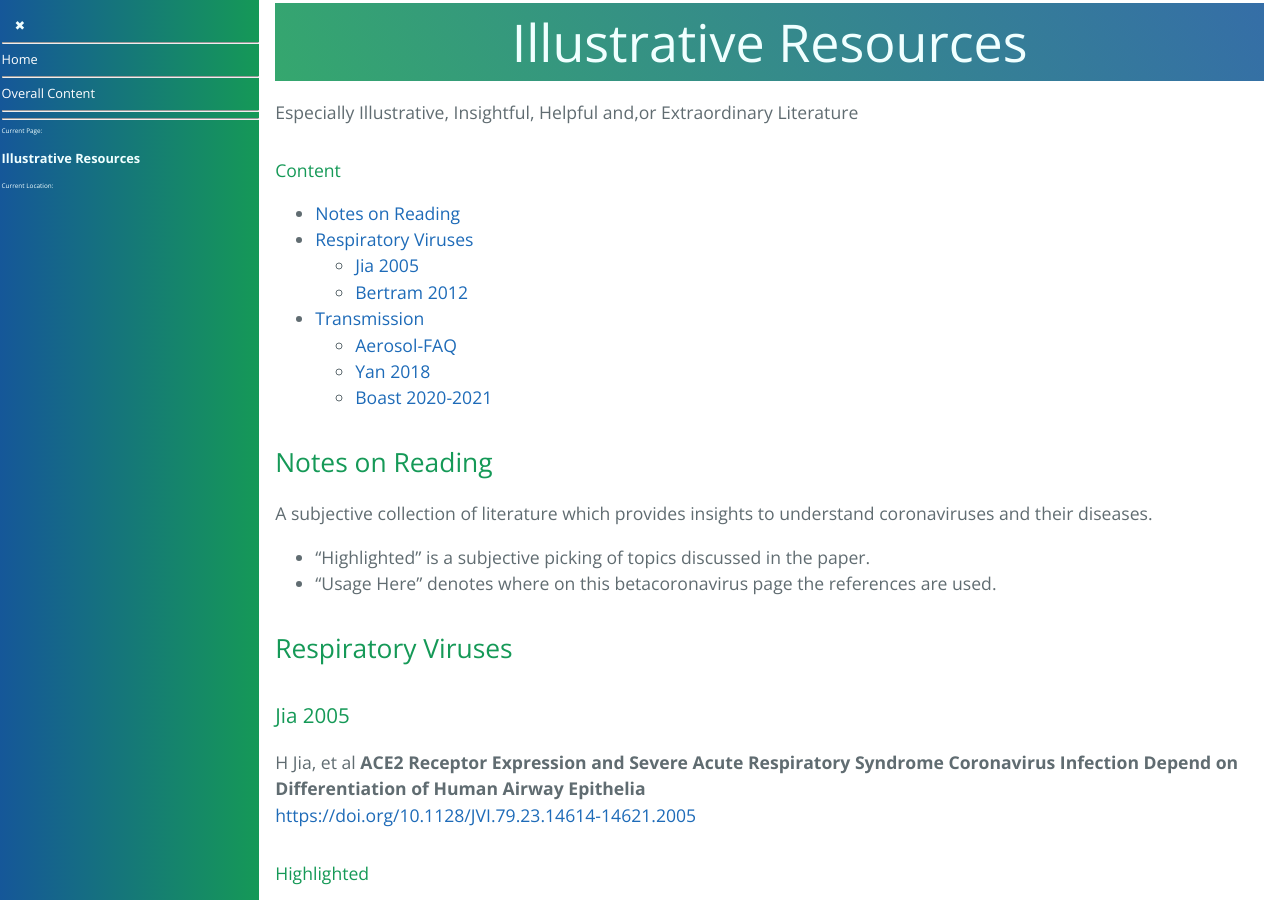
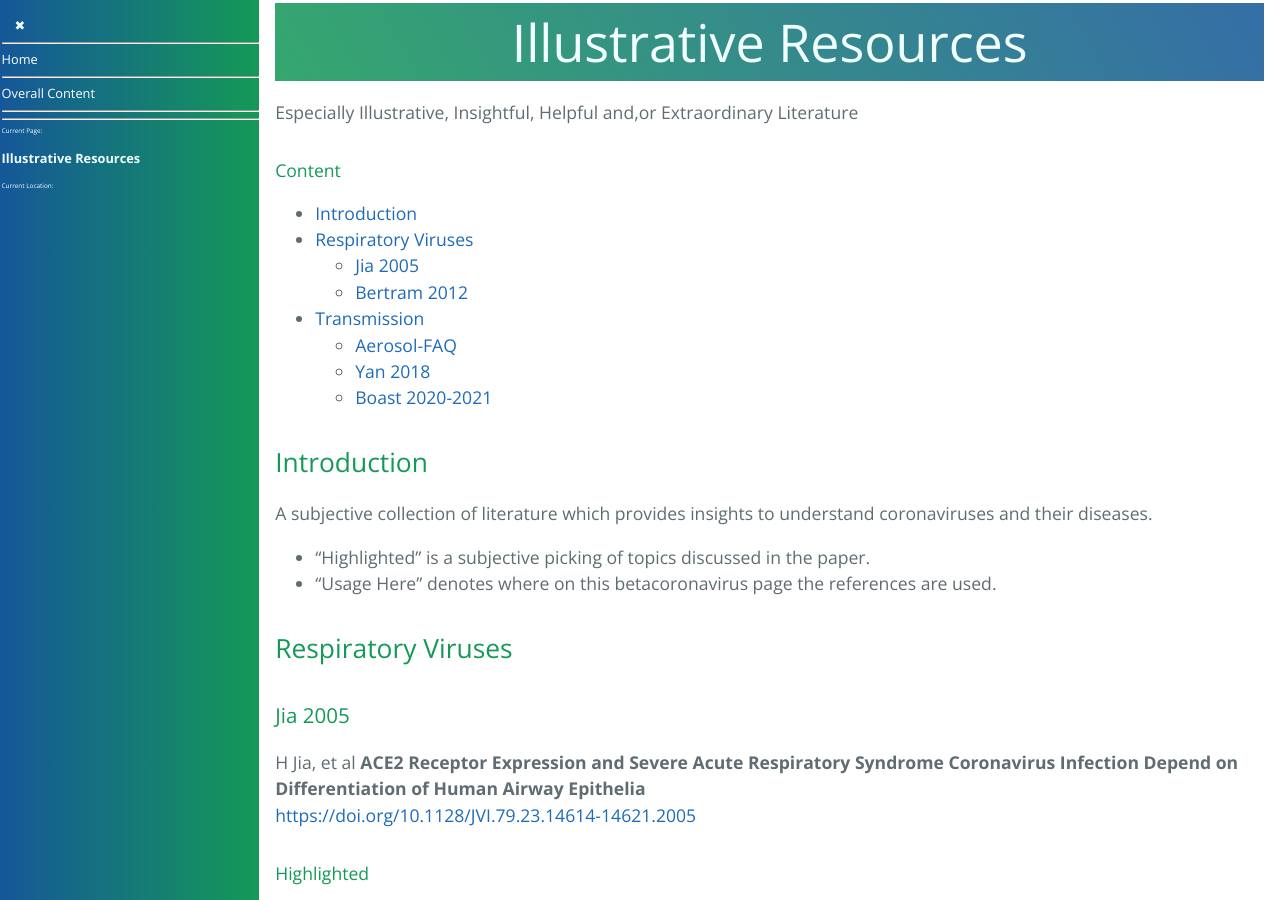
Before and after one commit to forestgrape/coronavirus, a Jekyll site: the page built from 1_introduction/illustrative_resources.md, in a window 1280 px wide and 900 px high. Built offline with Jekyll 4.4.1, drawn with Linux system fonts in a browser that asks for light colours; our own code applies the rules of GitHub Pages for plain Markdown files.

Commit message:
formulation

```diff
--- a/1_introduction/illustrative_resources.md
+++ b/1_introduction/illustrative_resources.md
@@ -4,7 +4,7 @@ Illustrative Resources
 Especially Illustrative, Insightful, Helpful and,or Extraordinary Literature
 
 #### Content
-* [Notes on Reading](#notes-on-reading)
+* [Introduction](#introduction)
 * [Respiratory Viruses](#respiratory-viruses)
   * [Jia 2005](#jia-2005)
   * [Bertram 2012](#bertram-2012)
@@ -13,7 +13,7 @@ Especially Illustrative, Insightful, Helpful and,or Extraordinary Literature
   * [Yan 2018](#yan-2018)
   * [Boast 2020-2021](#boast-2020-2021)
 
-## Notes on Reading
+## Introduction
 A subjective collection of literature which provides insights to understand coronaviruses and their diseases.
 * "Highlighted" is a subjective picking of topics discussed in the paper.
 * "Usage Here" denotes where on this betacoronavirus page the references are used.
```
